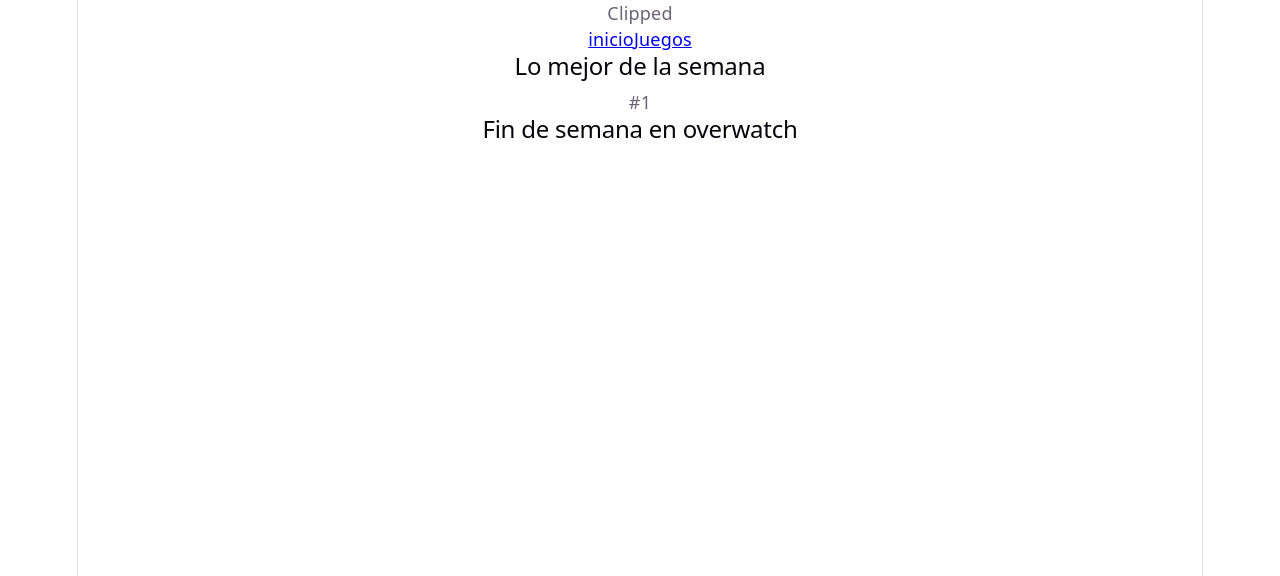
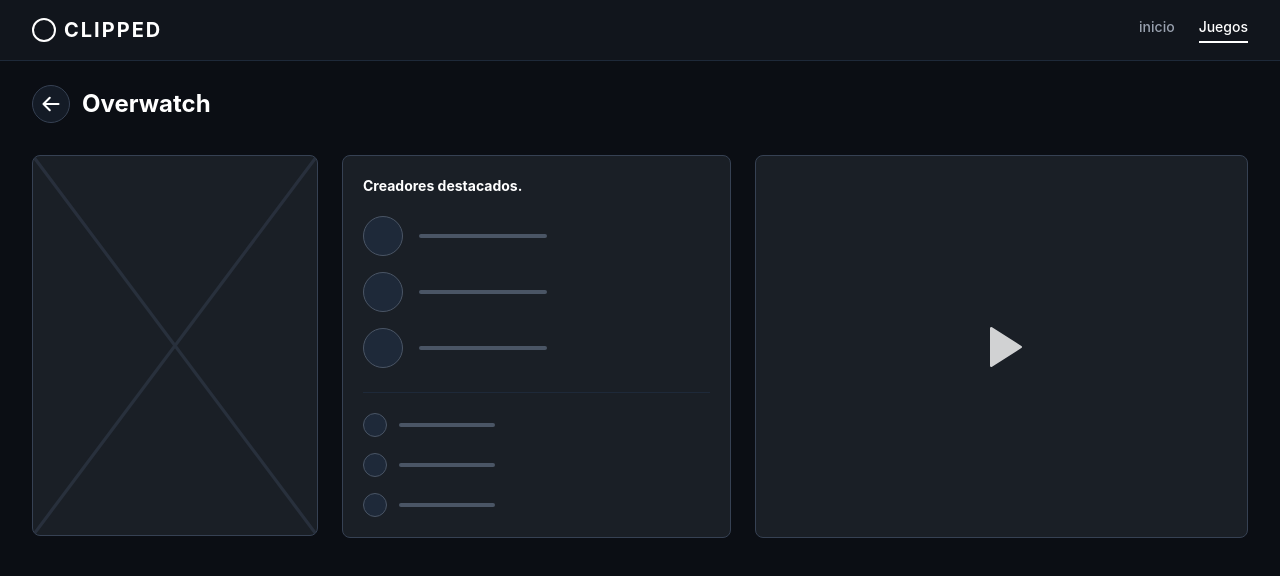
Before and after one commit to loaizavelez/Taller2_DA, a React (Vite) app: page / in a window 1280 px wide. Shown: the top 576 px of the page. Built offline with nearby package versions, Linux system fonts and the light colour scheme.

Commit message:
configuración paginas

```diff
--- a/src/App.jsx
+++ b/src/App.jsx
@@ -1,9 +1,10 @@
 import React from 'react';
 import JuegosInicio from './Pages/juegosInicio';
+import JuegoDetalle from './Pages/juegoDetalle';
 
 function App() {
   return (
-    <JuegosInicio />
+    <JuegoDetalle />
   );
 }
 
--- /dev/null
+++ b/src/Pages/juegoDetalle.jsx
@@ -0,0 +1,86 @@
+import React from 'react';
+import Navbar from '../Componentes/Navbar';
+
+export default function JuegoDetalle() {
+  return (
+    <div className="min-h-screen bg-[#0b0e14] text-white font-sans">
+      {/* Reutilizamos el Navbar que ya creaste */}
+      <Navbar />
+
+      <main className="max-w-7xl mx-auto px-8 py-6">
+      {/* Botón de Regreso Estético */}
+        <button className="flex items-center gap-3 text-2xl font-bold mb-8 text-white hover:text-gray-300 transition group cursor-pointer">
+          <div className="p-2 bg-gray-800/50 rounded-full border border-gray-700 group-hover:bg-gray-700 transition duration-300 flex items-center justify-center">
+            {/* Icono SVG de flecha izquierda */}
+            <svg
+              xmlns="http://www.w3.org/2000/svg"
+              fill="none"
+              viewBox="0 0 24 24"
+              strokeWidth={2.5}
+              stroke="currentColor"
+              className="w-5 h-5"
+            >
+              <path strokeLinecap="round" strokeLinejoin="round" d="M10.5 19.5 3 12m0 0 7.5-7.5M3 12h18" />
+            </svg>
+          </div>
+          Overwatch
+        </button>
+
+        {/* Contenedor Principal a 3 Columnas */}
+        <div className="grid grid-cols-1 md:grid-cols-12 gap-6">
+
+          {/* Columna 1: Portada del Juego (3/12) */}
+          <div className="md:col-span-3">
+            <div className="w-full aspect-[3/4] bg-[#1a1f26] rounded-lg border border-gray-700 relative overflow-hidden">
+                {/* La X del wireframe */}
+                <svg className="absolute inset-0 w-full h-full text-gray-700 pointer-events-none opacity-50" preserveAspectRatio="none" viewBox="0 0 100 100">
+                    <line x1="0" y1="0" x2="100" y2="100" stroke="currentColor" strokeWidth="1"></line>
+                    <line x1="100" y1="0" x2="0" y2="100" stroke="currentColor" strokeWidth="1"></line>
+                </svg>
+            </div>
+          </div>
+
+          {/* Columna 2: Creadores Destacados (4/12) */}
+          <div className="md:col-span-4 flex flex-col gap-4">
+            <div className="bg-[#1a1f26] rounded-lg border border-gray-700 p-5 flex-1">
+              <h3 className="text-sm font-bold mb-5">Creadores destacados.</h3>
+
+              {/* Lista de creadores */}
+              <div className="space-y-4 mb-6">
+                {[1, 2, 3].map((i) => (
+                  <div key={i} className="flex items-center gap-4">
+                    <div className="w-10 h-10 rounded-full bg-gray-800 border border-gray-600"></div>
+                    <div className="w-32 h-1 bg-gray-600 rounded"></div>
+                  </div>
+                ))}
+              </div>
+
+              <hr className="border-gray-800 mb-5" />
+
+              {/* Lista secundaria inferior */}
+              <div className="space-y-4">
+                {[1, 2, 3].map((i) => (
+                  <div key={i} className="flex items-center gap-3">
+                    <div className="w-6 h-6 rounded-full bg-gray-800 border border-gray-600"></div>
+                    <div className="w-24 h-1 bg-gray-600 rounded"></div>
+                  </div>
+                ))}
+              </div>
+            </div>
+          </div>
+
+          {/* Columna 3: Reproductor de Video (5/12) */}
+          <div className="md:col-span-5">
+            <div className="w-full h-full min-h-[350px] bg-[#1a1f26] rounded-lg border border-gray-700 flex items-center justify-center cursor-pointer hover:bg-gray-800 transition">
+              {/* Icono de Play */}
+              <svg className="w-16 h-16 text-white opacity-80" fill="currentColor" viewBox="0 0 24 24">
+                <path d="M8 5v14l11-7z" stroke="currentColor" strokeWidth="1" strokeLinejoin="round"/>
+              </svg>
+            </div>
+          </div>
+
+        </div>
+      </main>
+    </div>
+  );
+}
--- a/src/index.css
+++ b/src/index.css
@@ -1,111 +1 @@
-:root {
-  --text: #6b6375;
-  --text-h: #08060d;
-  --bg: #fff;
-  --border: #e5e4e7;
-  --code-bg: #f4f3ec;
-  --accent: #aa3bff;
-  --accent-bg: rgba(170, 59, 255, 0.1);
-  --accent-border: rgba(170, 59, 255, 0.5);
-  --social-bg: rgba(244, 243, 236, 0.5);
-  --shadow:
-    rgba(0, 0, 0, 0.1) 0 10px 15px -3px, rgba(0, 0, 0, 0.05) 0 4px 6px -2px;
-
-  --sans: system-ui, 'Segoe UI', Roboto, sans-serif;
-  --heading: system-ui, 'Segoe UI', Roboto, sans-serif;
-  --mono: ui-monospace, Consolas, monospace;
-
-  font: 18px/145% var(--sans);
-  letter-spacing: 0.18px;
-  color-scheme: light dark;
-  color: var(--text);
-  background: var(--bg);
-  font-synthesis: none;
-  text-rendering: optimizeLegibility;
-  -webkit-font-smoothing: antialiased;
-  -moz-osx-font-smoothing: grayscale;
-
-  @media (max-width: 1024px) {
-    font-size: 16px;
-  }
-}
-
-@media (prefers-color-scheme: dark) {
-  :root {
-    --text: #9ca3af;
-    --text-h: #f3f4f6;
-    --bg: #16171d;
-    --border: #2e303a;
-    --code-bg: #1f2028;
-    --accent: #c084fc;
-    --accent-bg: rgba(192, 132, 252, 0.15);
-    --accent-border: rgba(192, 132, 252, 0.5);
-    --social-bg: rgba(47, 48, 58, 0.5);
-    --shadow:
-      rgba(0, 0, 0, 0.4) 0 10px 15px -3px, rgba(0, 0, 0, 0.25) 0 4px 6px -2px;
-  }
-
-  #social .button-icon {
-    filter: invert(1) brightness(2);
-  }
-}
-
-body {
-  margin: 0;
-}
-
-#root {
-  width: 1126px;
-  max-width: 100%;
-  margin: 0 auto;
-  text-align: center;
-  border-inline: 1px solid var(--border);
-  min-height: 100svh;
-  display: flex;
-  flex-direction: column;
-  box-sizing: border-box;
-}
-
-h1,
-h2 {
-  font-family: var(--heading);
-  font-weight: 500;
-  color: var(--text-h);
-}
-
-h1 {
-  font-size: 56px;
-  letter-spacing: -1.68px;
-  margin: 32px 0;
-  @media (max-width: 1024px) {
-    font-size: 36px;
-    margin: 20px 0;
-  }
-}
-h2 {
-  font-size: 24px;
-  line-height: 118%;
-  letter-spacing: -0.24px;
-  margin: 0 0 8px;
-  @media (max-width: 1024px) {
-    font-size: 20px;
-  }
-}
-p {
-  margin: 0;
-}
-
-code,
-.counter {
-  font-family: var(--mono);
-  display: inline-flex;
-  border-radius: 4px;
-  color: var(--text-h);
-}
-
-code {
-  font-size: 15px;
-  line-height: 135%;
-  padding: 4px 8px;
-  background: var(--code-bg);
-}
+@import "tailwindcss";
```
